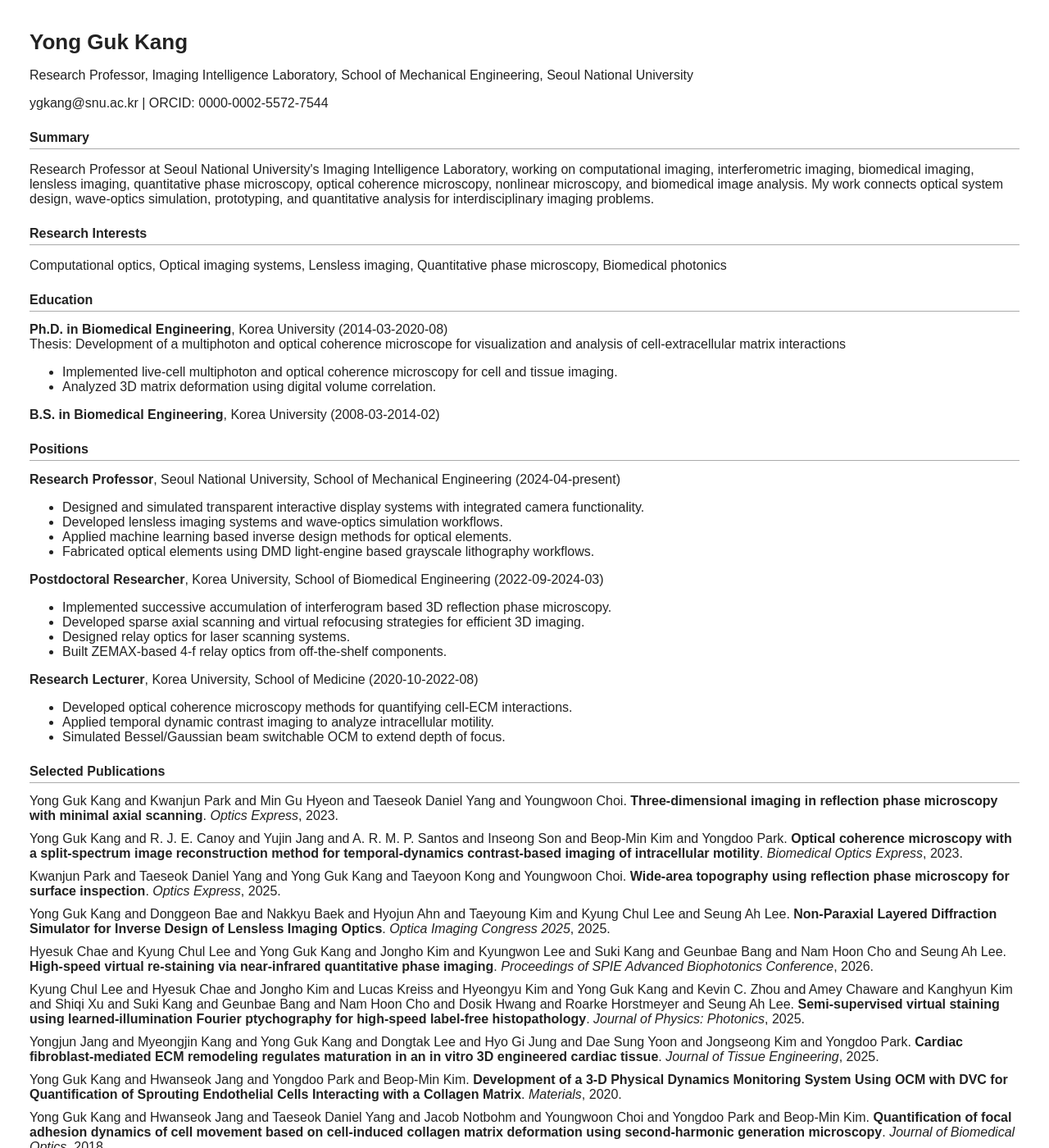
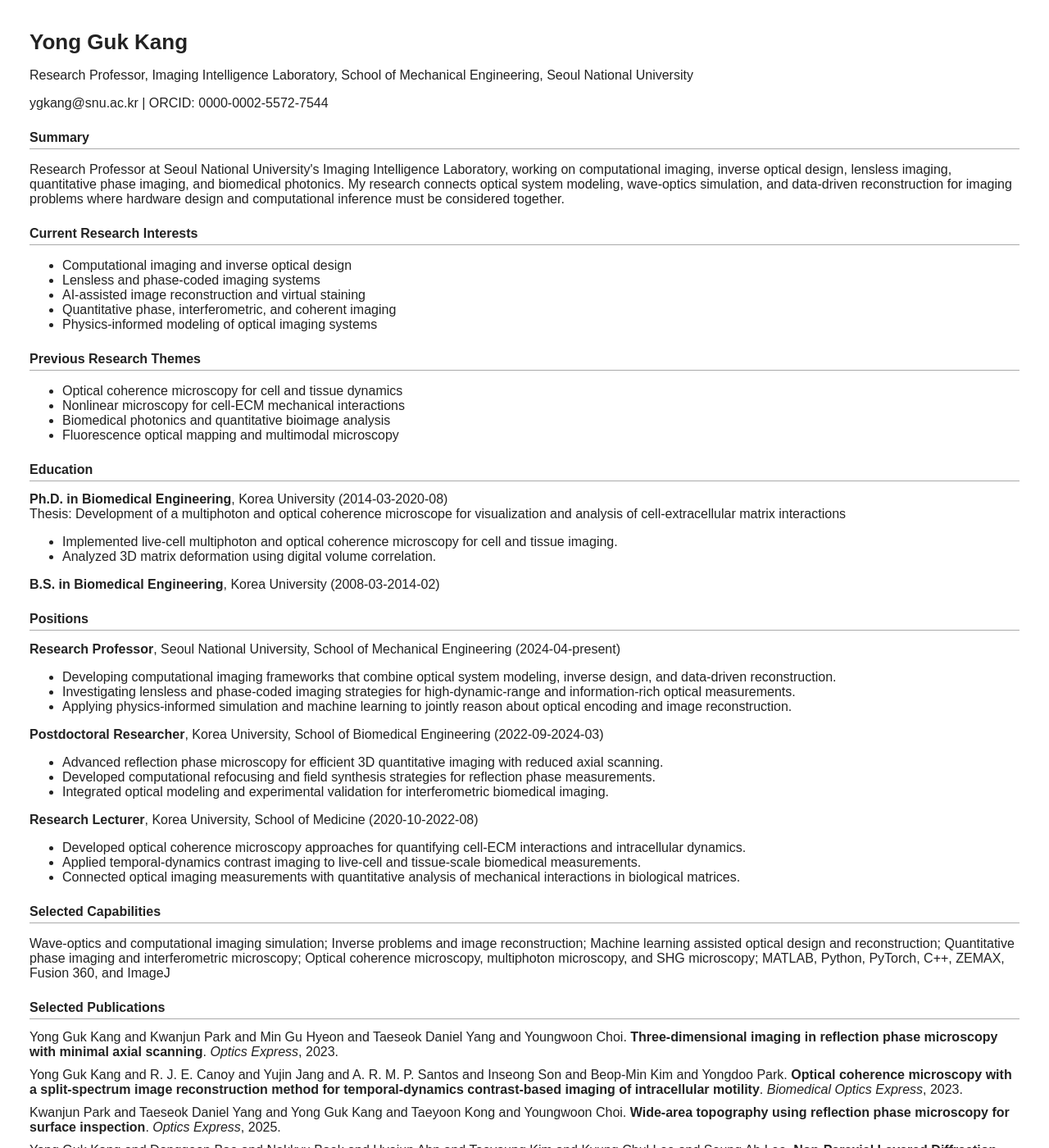
Before and after one commit to kygwow/myhomepage, a Jekyll site: the page files/Kang_Yongguk_CV.html, which Jekyll copies as it is, in a window 1280 px wide and 1400 px high. Shown: the whole window at 82% size. Built offline with Jekyll 4.4.1, drawn with Linux system fonts in a browser that asks for light colours; some of the changed text lies outside the part shown.

Commit message:
Refine CV resume research focus

```diff
--- a/files/Kang_Yongguk_CV.html
+++ b/files/Kang_Yongguk_CV.html
@@ -15,9 +15,33 @@
   <p>Research Professor, Imaging Intelligence Laboratory, School of Mechanical Engineering, Seoul National University</p>
   <p>ygkang@snu.ac.kr | ORCID: 0000-0002-5572-7544</p>
   <h2>Summary</h2>
-  <p>Research Professor at Seoul National University's Imaging Intelligence Laboratory, working on computational imaging, interferometric imaging, biomedical imaging, lensless imaging, quantitative phase microscopy, optical coherence microscopy, nonlinear microscopy, and biomedical image analysis. My work connects optical system design, wave-optics simulation, prototyping, and quantitative analysis for interdisciplinary imaging problems.</p>
-  <h2>Research Interests</h2>
-  <p>Computational optics, Optical imaging systems, Lensless imaging, Quantitative phase microscopy, Biomedical photonics</p>
+  <p>Research Professor at Seoul National University's Imaging Intelligence Laboratory, working on computational imaging, inverse optical design, lensless imaging, quantitative phase imaging, and biomedical photonics. My research connects optical system modeling, wave-optics simulation, and data-driven reconstruction for imaging problems where hardware design and computational inference must be considered together.</p>
+  <h2>Current Research Interests</h2>
+  <ul>
+
+    <li>Computational imaging and inverse optical design</li>
+
+    <li>Lensless and phase-coded imaging systems</li>
+
+    <li>AI-assisted image reconstruction and virtual staining</li>
+
+    <li>Quantitative phase, interferometric, and coherent imaging</li>
+
+    <li>Physics-informed modeling of optical imaging systems</li>
+
+  </ul>
+  <h2>Previous Research Themes</h2>
+  <ul>
+
+    <li>Optical coherence microscopy for cell and tissue dynamics</li>
+
+    <li>Nonlinear microscopy for cell-ECM mechanical interactions</li>
+
+    <li>Biomedical photonics and quantitative bioimage analysis</li>
+
+    <li>Fluorescence optical mapping and multimodal microscopy</li>
+
+  </ul>
   <h2>Education</h2>
 
   <div class="item">
@@ -36,19 +60,21 @@
 
   <div class="item">
     <strong>Research Professor</strong>, Seoul National University, School of Mechanical Engineering (2024-04-present)
-    <ul><li>Designed and simulated transparent interactive display systems with integrated camera functionality.</li><li>Developed lensless imaging systems and wave-optics simulation workflows.</li><li>Applied machine learning based inverse design methods for optical elements.</li><li>Fabricated optical elements using DMD light-engine based grayscale lithography workflows.</li></ul>
+    <ul><li>Developing computational imaging frameworks that combine optical system modeling, inverse design, and data-driven reconstruction.</li><li>Investigating lensless and phase-coded imaging strategies for high-dynamic-range and information-rich optical measurements.</li><li>Applying physics-informed simulation and machine learning to jointly reason about optical encoding and image reconstruction.</li></ul>
   </div>
 
   <div class="item">
     <strong>Postdoctoral Researcher</strong>, Korea University, School of Biomedical Engineering (2022-09-2024-03)
-    <ul><li>Implemented successive accumulation of interferogram based 3D reflection phase microscopy.</li><li>Developed sparse axial scanning and virtual refocusing strategies for efficient 3D imaging.</li><li>Designed relay optics for laser scanning systems.</li><li>Built ZEMAX-based 4-f relay optics from off-the-shelf components.</li></ul>
+    <ul><li>Advanced reflection phase microscopy for efficient 3D quantitative imaging with reduced axial scanning.</li><li>Developed computational refocusing and field synthesis strategies for reflection phase measurements.</li><li>Integrated optical modeling and experimental validation for interferometric biomedical imaging.</li></ul>
   </div>
 
   <div class="item">
     <strong>Research Lecturer</strong>, Korea University, School of Medicine (2020-10-2022-08)
-    <ul><li>Developed optical coherence microscopy methods for quantifying cell-ECM interactions.</li><li>Applied temporal dynamic contrast imaging to analyze intracellular motility.</li><li>Simulated Bessel/Gaussian beam switchable OCM to extend depth of focus.</li></ul>
+    <ul><li>Developed optical coherence microscopy approaches for quantifying cell-ECM interactions and intracellular dynamics.</li><li>Applied temporal-dynamics contrast imaging to live-cell and tissue-scale biomedical measurements.</li><li>Connected optical imaging measurements with quantitative analysis of mechanical interactions in biological matrices.</li></ul>
   </div>
 
+  <h2>Selected Capabilities</h2>
+  <p>Wave-optics and computational imaging simulation; Inverse problems and image reconstruction; Machine learning assisted optical design and reconstruction; Quantitative phase imaging and interferometric microscopy; Optical coherence microscopy, multiphoton microscopy, and SHG microscopy; MATLAB, Python, PyTorch, C++, ZEMAX, Fusion 360, and ImageJ</p>
   <h2>Selected Publications</h2>
 
   <div class="item">Yong Guk Kang and Kwanjun Park and Min Gu Hyeon and Taeseok Daniel Yang and Youngwoon Choi. <strong>Three-dimensional imaging in reflection phase microscopy with minimal axial scanning</strong>. <em>Optics Express</em>, 2023.</div>
@@ -77,15 +103,13 @@
 
   <h2>Projects</h2>
 
-  <div class="item"><strong>Lensless and HDR computational imaging</strong>. Development of lensless imaging systems for high dynamic range applications in extreme lighting conditions, including non-paraxial wave simulation and inverse design of optical elements.</div>
+  <div class="item"><strong>Lensless and HDR computational imaging</strong>. Computational imaging research on lensless and phase-coded acquisition, with emphasis on optical encoding, inverse design, and robust reconstruction under challenging measurement conditions.</div>
 
-  <div class="item"><strong>Reflection phase microscopy</strong>. 3D reflective phase microscopy using successive accumulation of interferograms, sparse axial scanning, virtual refocusing, and field synthesis.</div>
+  <div class="item"><strong>Reflection phase microscopy</strong>. Quantitative reflection phase microscopy for efficient 3D surface and biomedical imaging, combining interferometric measurement design with computational refocusing and field synthesis.</div>
 
-  <div class="item"><strong>Optical coherence microscopy for cell-ECM dynamics</strong>. Optical coherence microscopy methods for live-cell and tissue imaging with temporal dynamic contrast.</div>
+  <div class="item"><strong>Optical coherence microscopy for cell-ECM dynamics</strong>. Optical coherence microscopy and temporal-dynamics contrast imaging for studying cell, tissue, and extracellular matrix interactions.</div>
 
-  <div class="item"><strong>Live-cell nonlinear microscopy for matrix deformation analysis</strong>. Second-harmonic generation and two-photon microscopy workflows for visualizing collagen matrix deformation and cell-ECM mechanical interactions.</div>
-
-  <div class="item"><strong>Optical prototyping and fabrication</strong>. Rapid prototyping for optical and biomedical experiments, including FDM 3D printing, PDMS microfluidic chip fabrication, and DMD grayscale lithography for planar optical elements.</div>
+  <div class="item"><strong>Live-cell nonlinear microscopy for matrix deformation analysis</strong>. Nonlinear microscopy and quantitative image analysis for studying collagen matrix deformation and cell-ECM mechanical interactions.</div>
 
   <h2>Funding, Fellowships, and Patents</h2>
 
```
Also changed, not shown: _data/profile.yml (+27 -16 lines), _pages/about.md (+15 -8 lines), files/Kang_Yongguk_Resume.html (+17 -15 lines), 2 other files.
